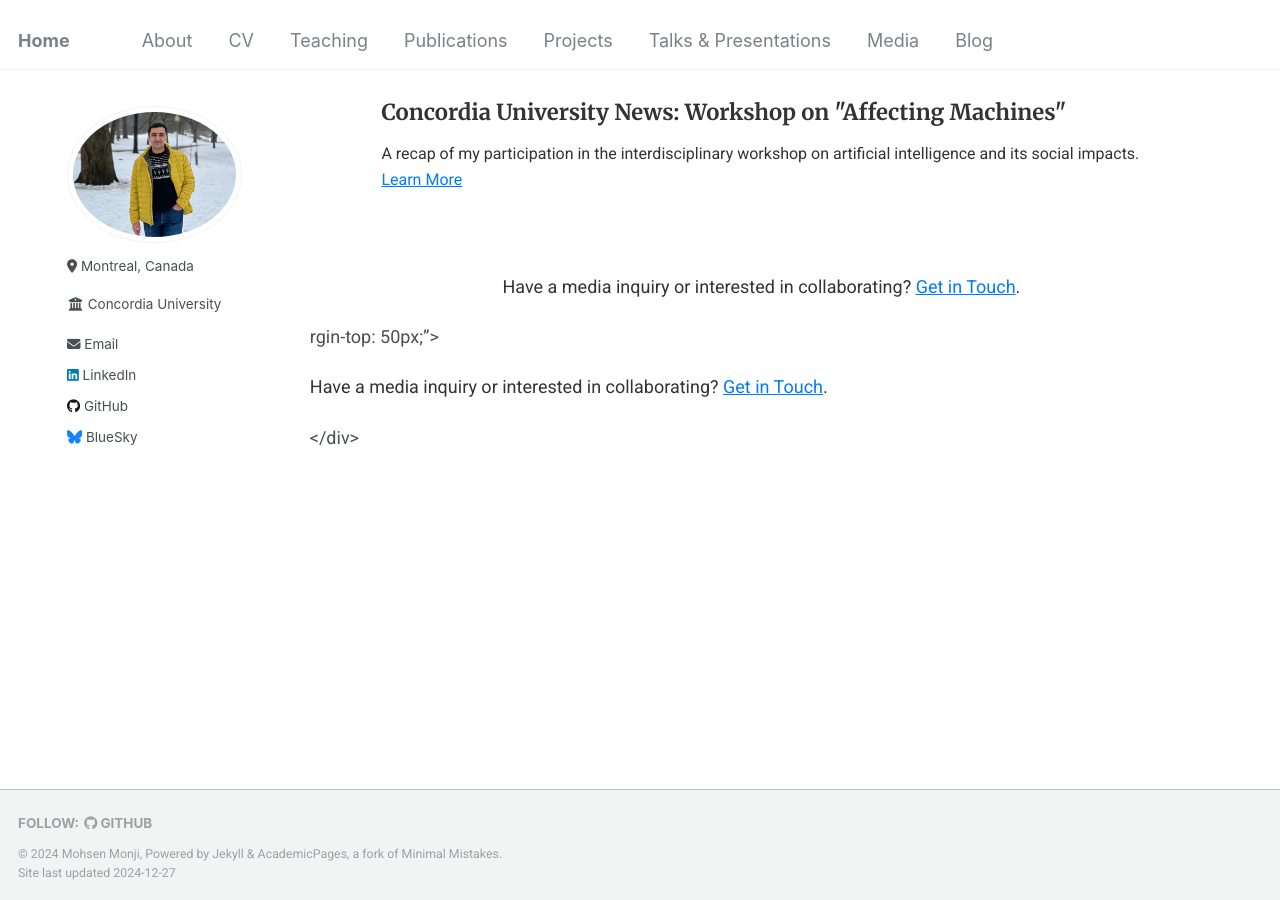
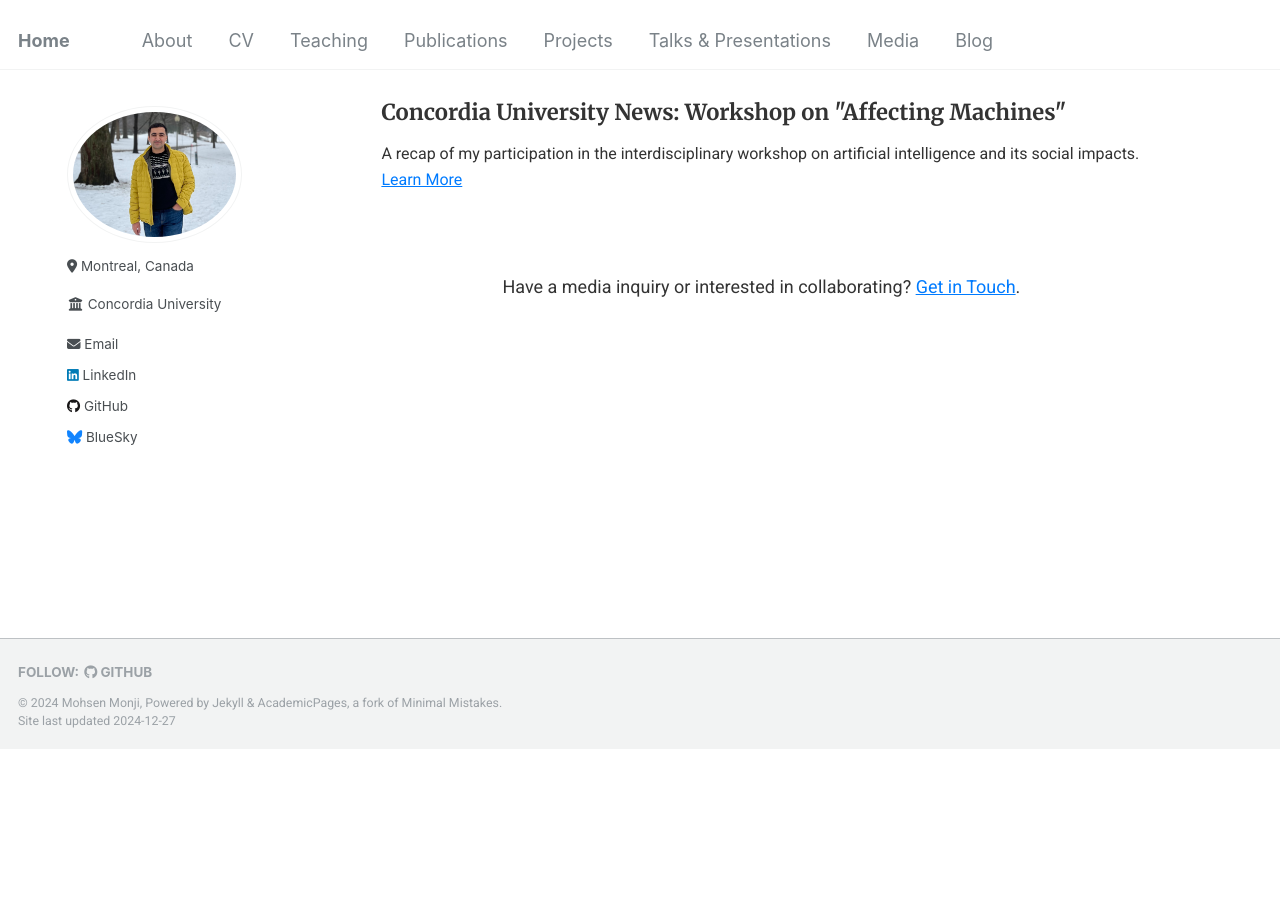
Before and after one commit to Mohsnmonji/mohsnmonji.github.io, a Jekyll site: the page built from _pages/media.md, in a window 1280 px wide and 900 px high, scrolled down 544 px. Built offline with Jekyll 4.4.1, drawn with Linux system fonts in a browser that asks for light colours; after the commit the page ends 1293 px from its top, so only the background shows below that.

Commit message:
Update media.md

```diff
--- a/_pages/media.md
+++ b/_pages/media.md
@@ -53,8 +53,3 @@ author_profile: true
     Have a media inquiry or interested in collaborating? <a href="/contact/" style="color: #007BFF;">Get in Touch</a>.
   </p>
 </div>
-rgin-top: 50px;">
-  <p style="font-size: 18px; color: #333;">
-    Have a media inquiry or interested in collaborating? <a href="/contact/" style="color: #007BFF;">Get in Touch</a>.
-  </p>
-</div>
```
